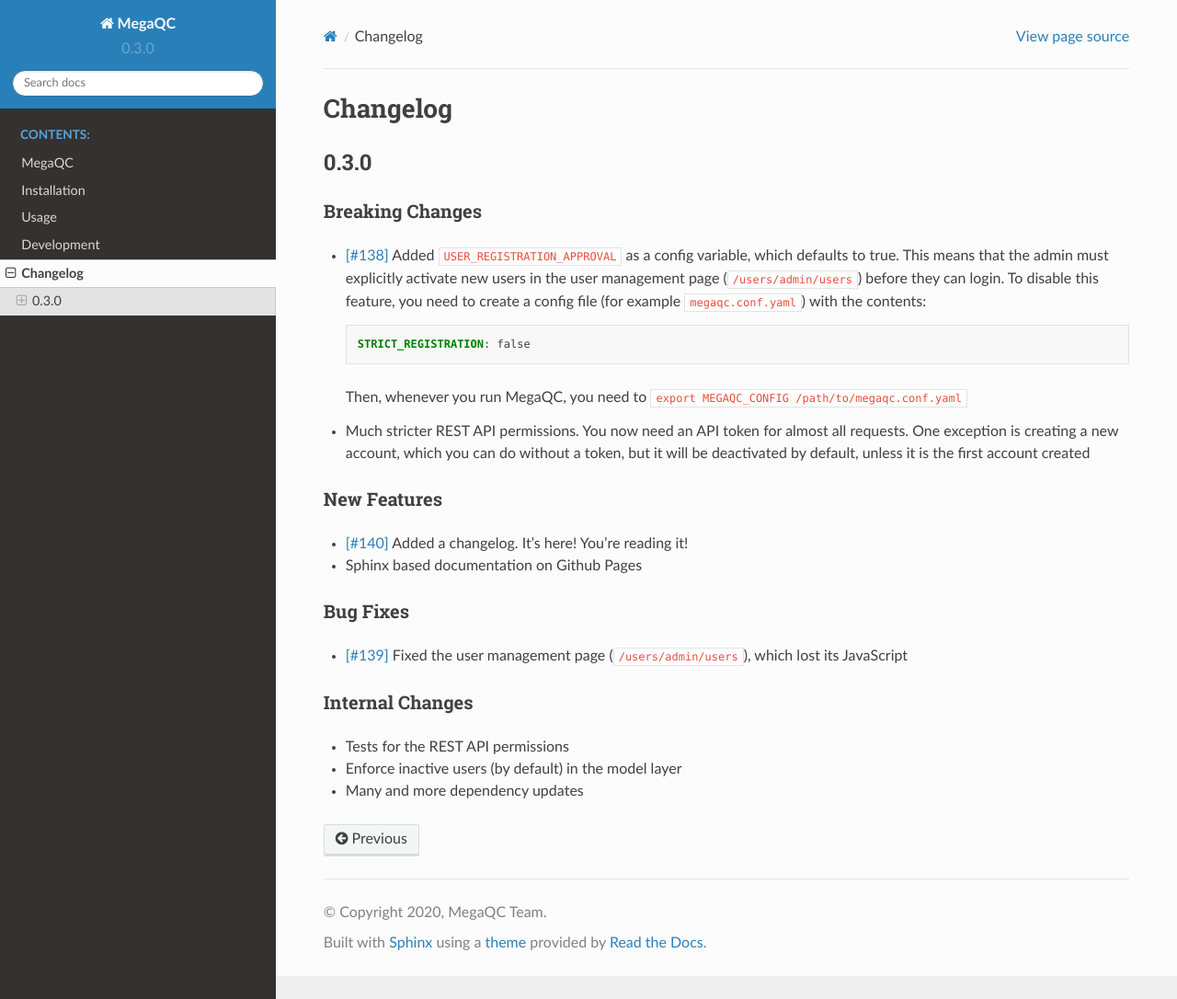
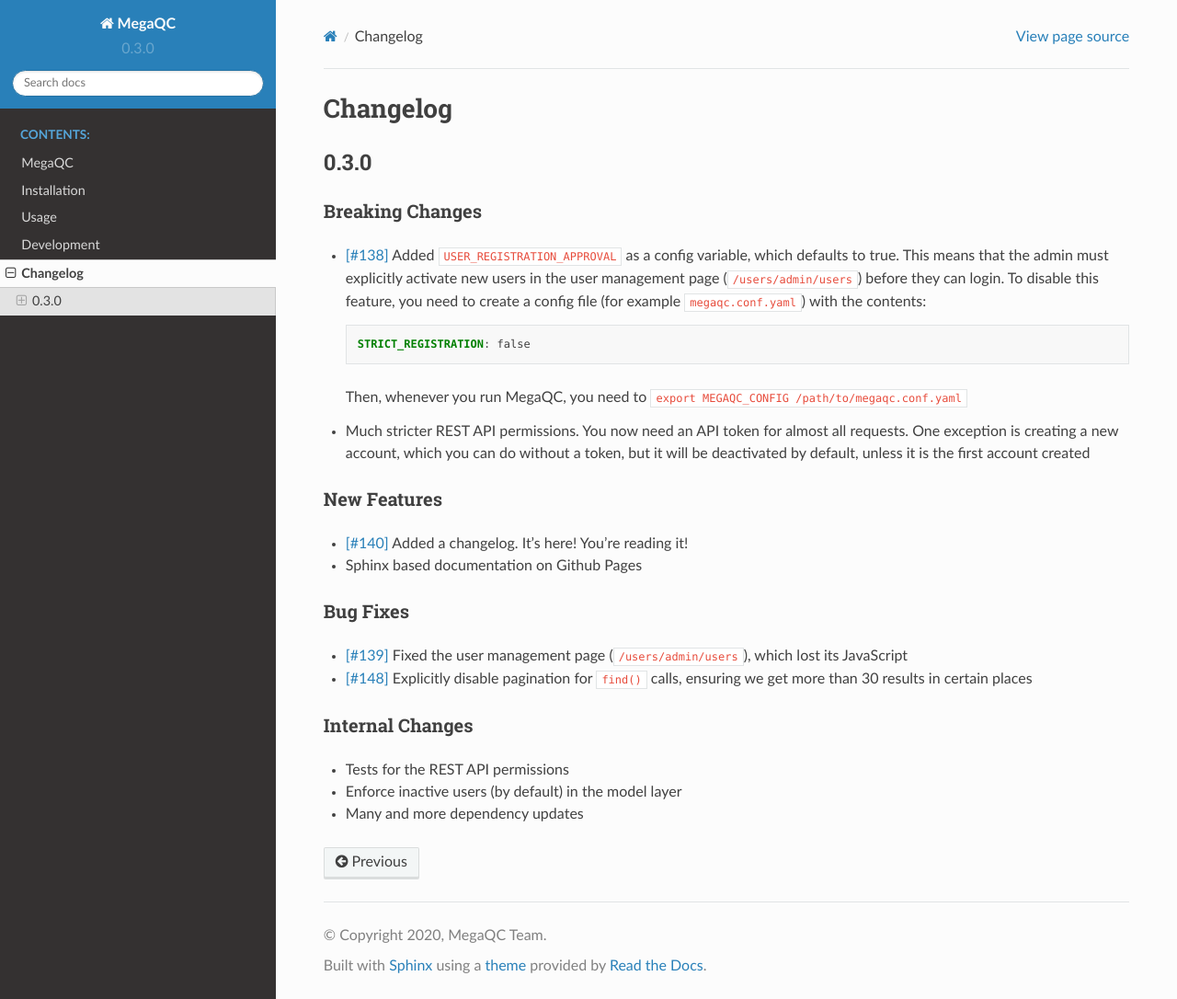
Before and after one commit to MultiQC/MegaQC, a Sphinx documentation site: the page built from docs/source/docs/changelog.rst, in a window 1280 px wide and 1086 px high. Shown: the whole window at 92% size. Built offline with Sphinx 7.4.7 and the Read the Docs theme 2.0.0, drawn with Linux system fonts in a browser that asks for light colours; pages that are not in the unit, such as notebooks, are missing from menus.

Commit message:
Update changelog

```diff
--- a/docs/source/docs/changelog.rst
+++ b/docs/source/docs/changelog.rst
@@ -46,6 +46,8 @@
 
 -  `[#139]`_ Fixed the user management page (``/users/admin/users``),
    which lost its JavaScript
+-  `[#148]`_ Explicitly disable pagination for ``find()`` calls, ensuring we get more than 30 results in certain places
+
 
 .. _internal-changes-1:
 
@@ -60,3 +62,4 @@
 .. _[#138]: https://github.com/ewels/MegaQC/issues/138
 .. _[#140]: https://github.com/ewels/MegaQC/issues/140
 .. _[#139]: https://github.com/ewels/MegaQC/issues/139
+.. _[#148]: https://github.com/ewels/MegaQC/issues/148
```
